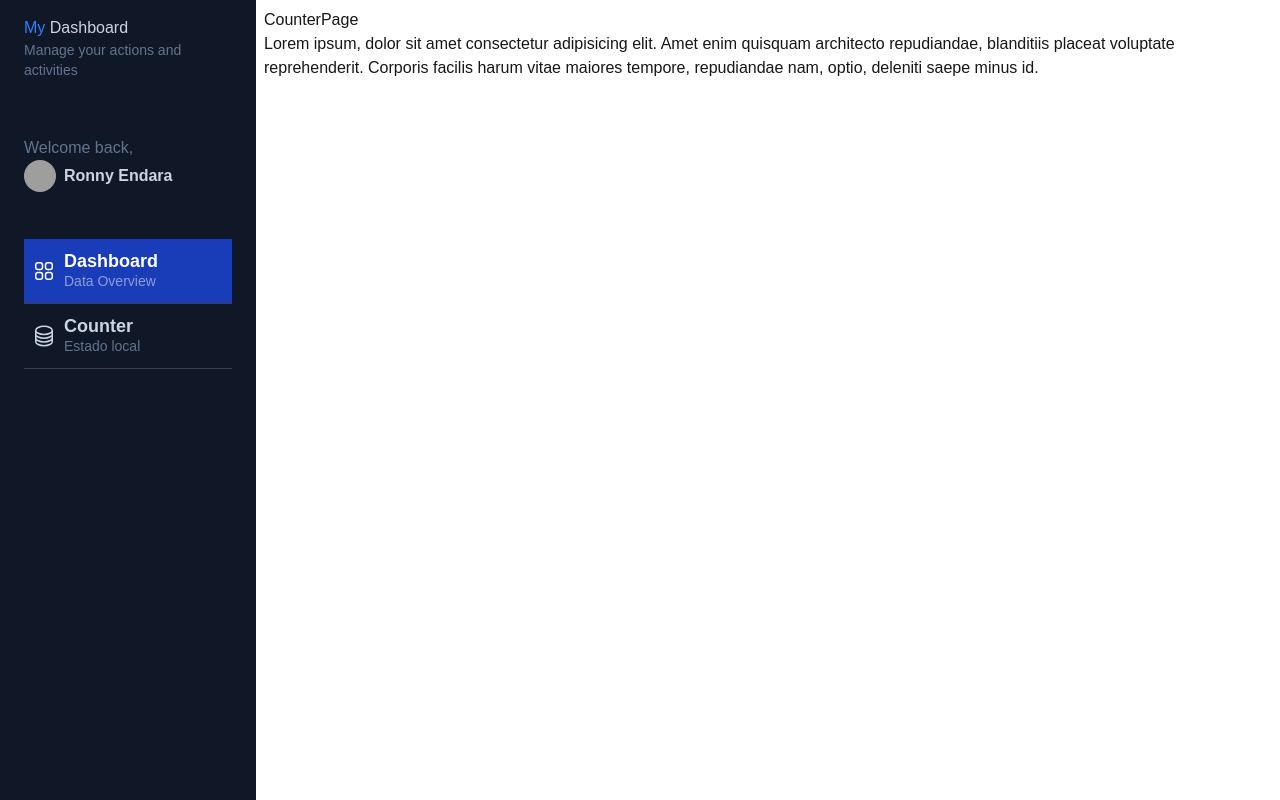
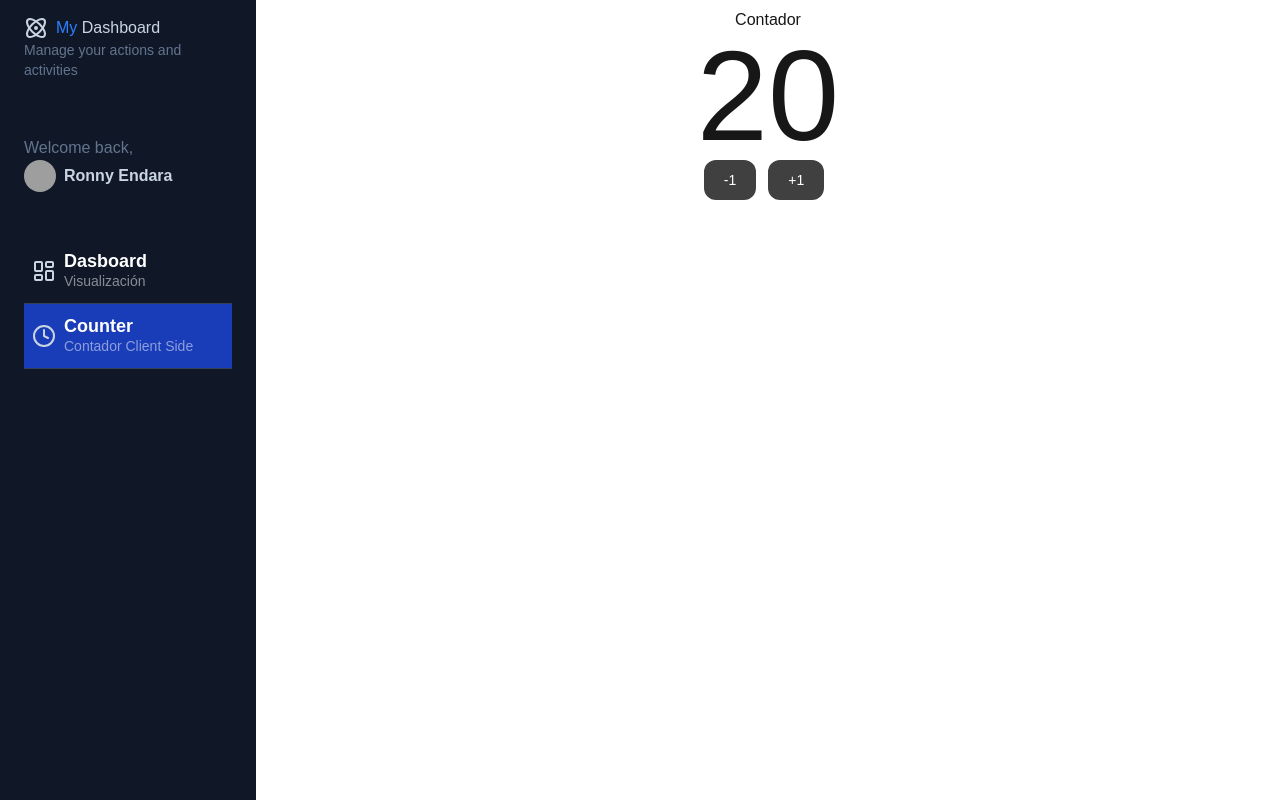
Before and after one commit to rontestdev/02-my-dashboard, a Next.js app: page /dashboard/counter in a window 1280 px wide. Built offline with nearby package versions, Linux system fonts and the light colour scheme; grey boxes are pictures that could not be loaded.

Commit message:
add: SimpleCounter with server and client render

```diff
--- a/app/dashboard/counter/page.tsx
+++ b/app/dashboard/counter/page.tsx
@@ -1,5 +1,15 @@
+import { SimpleCounter } from "@/app/shared/components/SimpleCounter"
+
+export const metadata = {
+  title: 'Contador',
+  description: 'Un simple contador'
+}
+
 export default function CounterPage() {
   return (
-    <div>CounterPage</div>
+    <section>
+      <h2 className="text-center">Contador</h2>
+      <SimpleCounter initialCount={20} />
+    </section>
   )
 }
--- a/app/dashboard/layout.tsx
+++ b/app/dashboard/layout.tsx
@@ -7,7 +7,6 @@ export default function DashboardLayout({ children }: { children: React.ReactNod
         <Sidebar />
         <div className="p-2 ms-64">
           {children}
-          Lorem ipsum, dolor sit amet consectetur adipisicing elit. Amet enim quisquam architecto repudiandae, blanditiis placeat voluptate reprehenderit. Corporis facilis harum vitae maiores tempore, repudiandae nam, optio, deleniti saepe minus id.
         </div>
       </div>
     </section>
--- /dev/null
+++ b/app/dashboard/main/page.tsx
@@ -0,0 +1,5 @@
+export default function MainPage() {
+  return (
+    <div>Main dashboard page</div>
+  )
+}
--- a/app/shared/components/Sidebar.tsx
+++ b/app/shared/components/Sidebar.tsx
@@ -1,10 +1,31 @@
+import { Atom, ClockIcon, LayoutDashboardIcon } from "lucide-react";
 import Image from "next/image";
+import { SidebarMenuItem } from "./SidebarMenuItem";
+import { MenuItem } from "../interfaces/menu";
+
+const menuItems: MenuItem[] = [
+  {
+    path: '/dashboard/main',
+    title: 'Dasboard',
+    subtitle: 'Visualización',
+    icon: <LayoutDashboardIcon />,
+  },
+  {
+    path: '/dashboard/counter',
+    title: 'Counter',
+    subtitle: 'Contador Client Side',
+    icon: <ClockIcon />,
+  }
+]
 
 export const Sidebar = () => {
   return (
     <div id="menu" className="bg-gray-900 min-h-screen z-10 text-slate-300 w-64 fixed left-0 h-screen overflow-y-scroll">
-      <div id="logo" className="my-4 px-6">
-        <h1><span className="text-blue-500">My</span> Dashboard</h1>
+      <div id="logo" className="my-4 px-6 ">
+        <div className="flex gap-2">
+          <Atom />
+          <h1><span className="text-blue-500">My</span> Dashboard</h1>
+        </div>
         <p className="text-slate-500 text-sm">Manage your actions and activities</p>
       </div>
       <div id="profile" className="px-6 py-10">
@@ -19,29 +40,9 @@ export const Sidebar = () => {
         </a>
       </div>
       <div id="nav" className="w-full px-6">
-        <a href="#" className="w-full px-2 inline-flex space-x-2 items-center border-b border-slate-700 py-3 bg-blue-800 hover:bg-white/5 transition ease-linear duration-150">
-          <div>
-            <svg xmlns="http://www.w3.org/2000/svg" fill="none" viewBox="0 0 24 24" strokeWidth="1.5" stroke="currentColor" className="w-6 h-6 text-white">
-              <path strokeLinecap="round" strokeLinejoin="round" d="M3.75 6A2.25 2.25 0 016 3.75h2.25A2.25 2.25 0 0110.5 6v2.25a2.25 2.25 0 01-2.25 2.25H6a2.25 2.25 0 01-2.25-2.25V6zM3.75 15.75A2.25 2.25 0 016 13.5h2.25a2.25 2.25 0 012.25 2.25V18a2.25 2.25 0 01-2.25 2.25H6A2.25 2.25 0 013.75 18v-2.25zM13.5 6a2.25 2.25 0 012.25-2.25H18A2.25 2.25 0 0120.25 6v2.25A2.25 2.25 0 0118 10.5h-2.25a2.25 2.25 0 01-2.25-2.25V6zM13.5 15.75a2.25 2.25 0 012.25-2.25H18a2.25 2.25 0 012.25 2.25V18A2.25 2.25 0 0118 20.25h-2.25A2.25 2.25 0 0113.5 18v-2.25z" />
-            </svg>
-
-          </div>
-          <div className="flex flex-col">
-            <span className="text-lg font-bold leading-5 text-white">Dashboard</span>
-            <span className="text-sm text-white/50 hidden md:block">Data Overview</span>
-          </div>
-        </a>
-        <a href="#" className="w-full px-2 inline-flex space-x-2 items-center border-b border-slate-700 py-3 hover:bg-white/5 transition ease-linear duration-150">
-          <div>
-            <svg xmlns="http://www.w3.org/2000/svg" fill="none" viewBox="0 0 24 24" strokeWidth="1.5" stroke="currentColor" className="w-6 h-6">
-              <path strokeLinecap="round" strokeLinejoin="round" d="M20.25 6.375c0 2.278-3.694 4.125-8.25 4.125S3.75 8.653 3.75 6.375m16.5 0c0-2.278-3.694-4.125-8.25-4.125S3.75 4.097 3.75 6.375m16.5 0v11.25c0 2.278-3.694 4.125-8.25 4.125s-8.25-1.847-8.25-4.125V6.375m16.5 0v3.75m-16.5-3.75v3.75m16.5 0v3.75C20.25 16.153 16.556 18 12 18s-8.25-1.847-8.25-4.125v-3.75m16.5 0c0 2.278-3.694 4.125-8.25 4.125s-8.25-1.847-8.25-4.125" />
-            </svg>
-          </div>
-          <div className="flex flex-col">
-            <span className="text-lg text-slate-300 font-bold leading-5">Counter</span>
-            <span className="text-sm text-slate-500 hidden md:block">Estado local</span>
-          </div>
-        </a>
+        {
+          menuItems.map((menuItem) => (<SidebarMenuItem key={menuItem.path} {...menuItem} />))
+        }
       </div>
     </div>
   )
--- /dev/null
+++ b/app/shared/components/SidebarMenuItem.tsx
@@ -0,0 +1,27 @@
+'use client';
+
+import Link from "next/link";
+import { MenuItem } from "../interfaces/menu";
+import clsx from "clsx";
+import { usePathname } from "next/navigation";
+
+type Props = MenuItem;
+
+export const SidebarMenuItem = ({ path, icon, title, subtitle }: Props) => {
+  const pathname = usePathname();
+  return (
+    <Link href={path}
+      className={
+        clsx(
+          "w-full px-2 inline-flex space-x-2 items-center border-b border-slate-700 py-3 transition ease-linear duration-150",
+          pathname === path ? 'bg-blue-800' : 'hover:bg-white/5'
+        )
+      }>
+      {icon}
+      <div className="flex flex-col">
+        <span className="text-lg font-bold leading-5 text-white">{title}</span>
+        <span className="text-sm text-white/50 hidden md:block">{subtitle}</span>
+      </div>
+    </Link>
+  )
+}
--- /dev/null
+++ b/app/shared/components/SimpleCounter.tsx
@@ -0,0 +1,20 @@
+'use client';
+
+import { type CounterProps, useCounter } from "../hooks/useCounter";
+
+export const SimpleCounter = ({ initialCount = 0 }: CounterProps) => {
+  const counter = useCounter({ initialCount });
+  return (
+    <div className="flex flex-col items-center justify-center w-full h-full">
+      <span className="text-9xl"> {counter.count} </span>
+      <div className="flex gap-1">
+        <button className="bg-neutral-700 hover:bg-gray-600 text-white text-sm py-2.5 px-5 mr-2 mb-2 rounded-xl transition duration-200" onClick={counter.decrease}>
+          -1
+        </button>
+        <button className="bg-neutral-700 hover:bg-gray-600 text-white text-sm py-2.5 px-5 mr-2 mb-2 rounded-xl transition duration-200" onClick={counter.increase}>
+          +1
+        </button>
+      </div>
+    </div>
+  )
+}
--- a/app/shared/components/index.ts
+++ b/app/shared/components/index.ts
@@ -1 +1,3 @@
 export { Sidebar } from './Sidebar';
+export { SidebarMenuItem } from './SidebarMenuItem';
+export { SimpleCounter } from './SimpleCounter';
--- /dev/null
+++ b/app/shared/hooks/useCounter.tsx
@@ -0,0 +1,22 @@
+import { useState } from "react"
+
+export interface CounterProps {
+  initialCount?: number;
+}
+
+export const useCounter = ({ initialCount = 0 }: CounterProps = {}) => {
+  const [count, setCount] = useState(initialCount);
+  const increase = () => {
+    setCount((val) => val + 1);
+  }
+  const decrease = () => {
+    setCount((val) => {
+      return val <= 0 ? 0 : val - 1;
+    });
+  }
+  return {
+    count,
+    increase,
+    decrease,
+  }
+}
--- /dev/null
+++ b/app/shared/interfaces/menu.ts
@@ -0,0 +1,6 @@
+export interface MenuItem {
+  path: string;
+  icon: React.ReactNode;
+  title: string;
+  subtitle: string;
+}
```
Also changed, not shown: package.json (+8 -6 lines), 1 other file (tests, documents, lock files or other folders).
